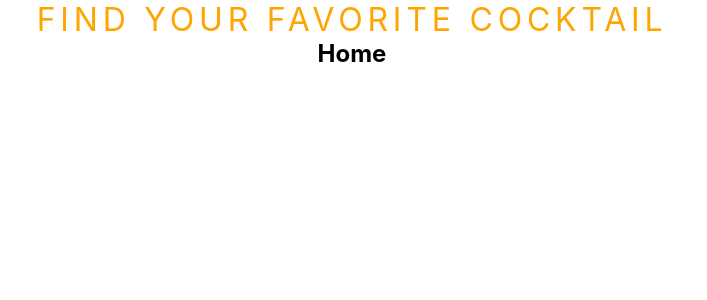
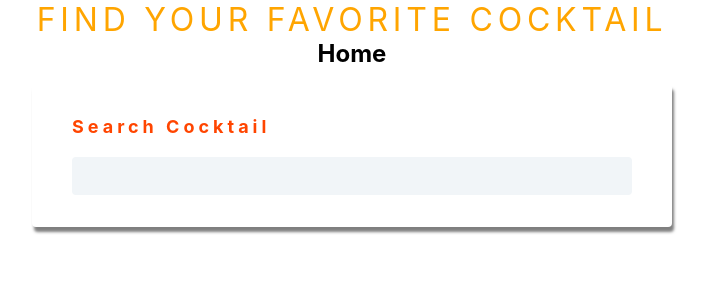
Before and after one commit to AvetBadalyan/Tales-of-Cocktails-Redux-Toolkit, a React (Create React App) app: page / in a window 1280 px wide. Shown: the top 300 px of the page, without its empty margins (288-995 px from the left). Built offline with nearby package versions, Linux system fonts and the light colour scheme.

Commit message:
feat: add search input component

```diff
--- a/src/App.css
+++ b/src/App.css
@@ -1,38 +1,3 @@
 .App {
   text-align: center;
 }
-
-.App-logo {
-  height: 40vmin;
-  pointer-events: none;
-}
-
-@media (prefers-reduced-motion: no-preference) {
-  .App-logo {
-    animation: App-logo-spin infinite 20s linear;
-  }
-}
-
-.App-header {
-  background-color: #282c34;
-  min-height: 100vh;
-  display: flex;
-  flex-direction: column;
-  align-items: center;
-  justify-content: center;
-  font-size: calc(10px + 2vmin);
-  color: white;
-}
-
-.App-link {
-  color: #61dafb;
-}
-
-@keyframes App-logo-spin {
-  from {
-    transform: rotate(0deg);
-  }
-  to {
-    transform: rotate(360deg);
-  }
-}
--- a/src/App.js
+++ b/src/App.js
@@ -1,6 +1,6 @@
 import { Route, Routes } from "react-router-dom";
 import "./App.css";
-import Header from "./components/Header";
+import Header from "./components/Header/Header";
 import Home from "./pages/Home/Home";
 import SingleCocktail from "./pages/SingleCocktail/SingleCocktail";
 
--- /dev/null
+++ b/src/components/Search/SearchInput.css
@@ -0,0 +1,69 @@
+.search {
+    margin-top: 1rem;
+    padding-bottom: 0;
+    margin-bottom: 5rem;
+  }
+
+  .search-form {
+    width: 85vw;
+    margin: 0 auto;
+    max-width: 40rem;
+    background: #fff;
+    padding: 2rem 2.5rem;
+    text-transform: capitalize;
+    border-radius: 0.25rem;
+    box-shadow: 2px 5px 3px 0px rgba(0, 0, 0, 0.5);
+  }
+
+  .form-control label {
+    display: block;
+    margin-bottom: 1.25rem;
+    font-weight: bold;
+    letter-spacing: 0.25rem;
+    color: orangered;
+    font-size: large;
+    text-align: left;
+  }
+  .form-control input {
+    width: 100%;
+    border: none;
+    border-color: transparent;
+    background: #f1f5f8;
+    border-radius: 0.25rem;
+    padding: 0.5rem;
+    font-size: 1.2rem;
+  }.search {
+    margin-top: 1rem;
+    padding-bottom: 0;
+    margin-bottom: 5rem;
+  }
+
+  .search-form {
+    width: 85vw;
+    margin: 0 auto;
+    max-width: 40rem;
+    background: #fff;
+    padding: 2rem 2.5rem;
+    text-transform: capitalize;
+    border-radius: 0.25rem;
+    box-shadow: 2px 5px 3px 0px rgba(0, 0, 0, 0.5);
+  }
+
+  .form-control label {
+    display: block;
+    margin-bottom: 1.25rem;
+    font-weight: bold;
+    letter-spacing: 0.25rem;
+    color: orangered;
+    font-size: large;
+    text-align: left;
+  }
+  .form-control input {
+    width: 100%;
+    border: none;
+    border-color: transparent;
+    background: #f1f5f8;
+    border-radius: 0.25rem;
+    padding: 0.5rem;
+    font-size: 1.2rem;
+  }
--- /dev/null
+++ b/src/components/Search/SearchInput.jsx
@@ -0,0 +1,17 @@
+import React, { useRef } from "react";
+import "./SearchInput.css";
+
+export default function SearchInput() {
+  const searchValue = useRef();
+
+  return (
+    <section className="section search">
+      <form className="search-form">
+        <div className="form-control">
+          <label htmlFor="name">Search Cocktail</label>
+          <input type="text" name="name" id="name" ref={searchValue} />
+        </div>
+      </form>
+    </section>
+  );
+}
--- a/src/pages/Home/Home.jsx
+++ b/src/pages/Home/Home.jsx
@@ -1,9 +1,11 @@
 import React from 'react'
+import SearchInput from '../../components/Search/SearchInput'
 
 export default function Home() {
   return (
       <div>
           <h2>Home</h2>
+          <SearchInput />
     </div>
   )
 }
```
Also changed, not shown: src/components/Header/Header.css (renamed from src/components/Header.css), src/components/Header/Header.jsx (renamed from src/components/Header.jsx).
